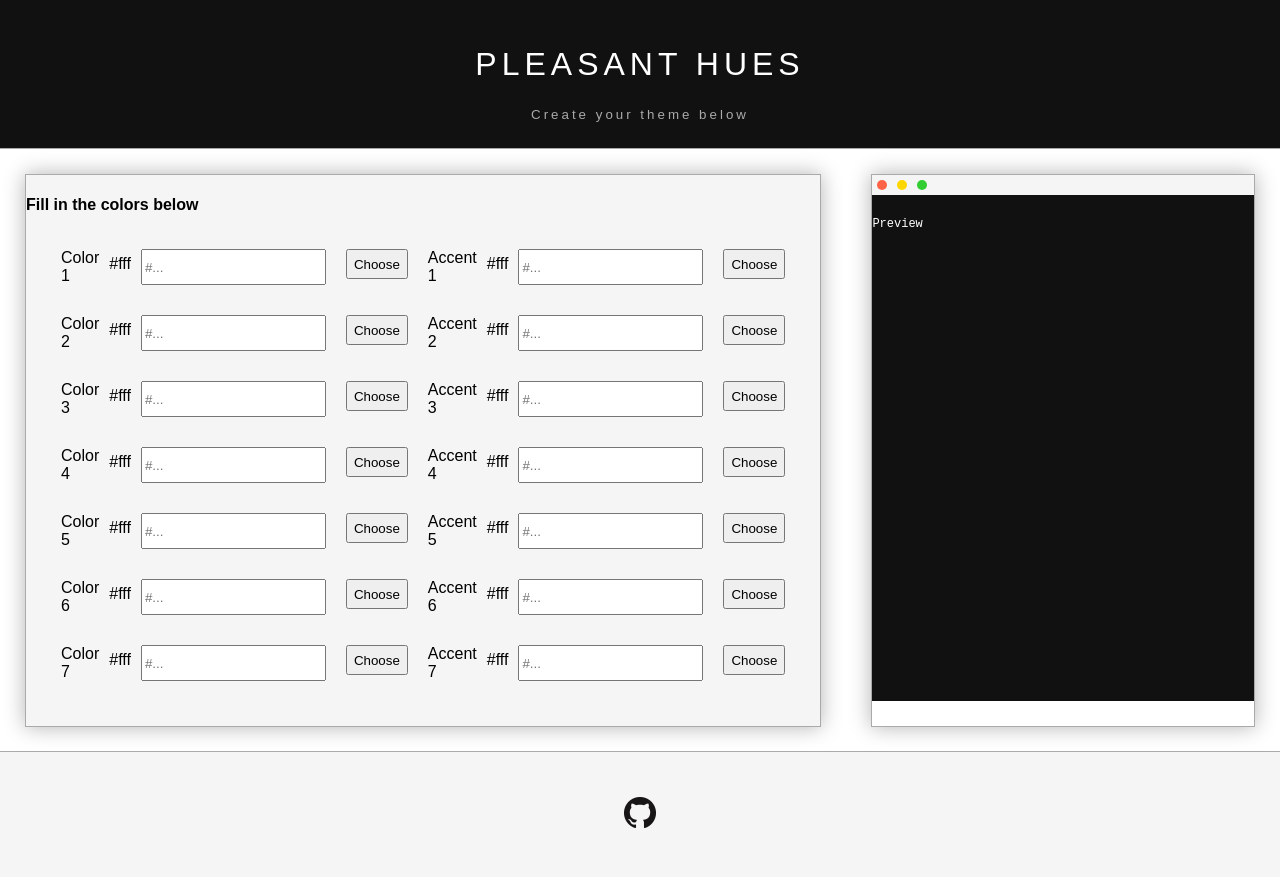
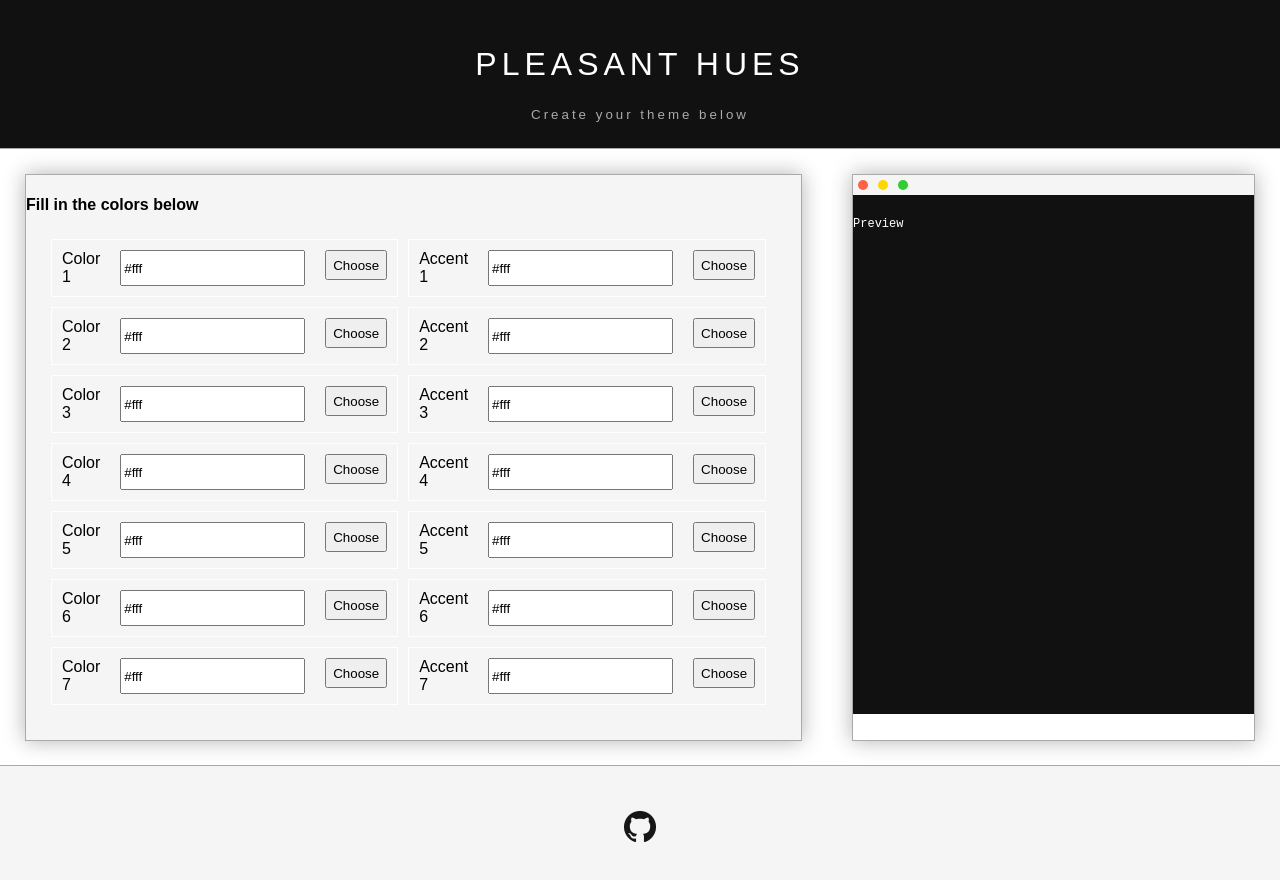
Before and after one commit to tylernhoward/pleasant-hues, a React (Create React App) app: page / in a window 1280 px wide. Shown: the top 880 px of the page. Built offline with nearby package versions, Linux system fonts and the light colour scheme.

Commit message:
Complete redux flow logic for color-picker and color-prompt. Contributes to #3

```diff
--- a/src/themingPanel/color-pane.js
+++ b/src/themingPanel/color-pane.js
@@ -5,7 +5,7 @@ import ColorPrompt from './color-prompt';
 class ColorPane extends Component {
     createPrompts(type){
         var prompts = [];
-        for(var i = 1; i <= 7; i++){
+        for(var i = 0; i <= 6; i++){
             prompts.push(<ColorPrompt type={type} index={i} key={i} />);
         }
         return prompts;
--- a/src/themingPanel/color-picker.js
+++ b/src/themingPanel/color-picker.js
@@ -8,7 +8,7 @@ class ColorPicker extends Component {
     };
 
     handleChange = (color, event) => {
-        //this.setState({ background: color.hex });
+        this.setState({ background: color.hex });
         this.props.setColor(color.hex);
         console.log(this.state.background);
     };
--- a/src/themingPanel/color-prompt.css
+++ b/src/themingPanel/color-prompt.css
@@ -1,7 +1,8 @@
 .colorPrompt {
     display: flex;
     flex-direction: row;
-    padding-bottom: 10px;
+    margin-bottom: 10px;
+    margin-right: 10px;
 }
 .colorPrompt span, input, button {
     margin: 10px;
--- a/src/themingPanel/color-prompt.js
+++ b/src/themingPanel/color-prompt.js
@@ -5,21 +5,22 @@ import './color-prompt.css'
 
 class ColorPrompt extends Component {
     state = {
+        color: this.props.savedColor,
         type: this.props.type,
         index: this.props.index,
         showPicker: false
     };
-    renderPicker(){
-        if (!this.state.showPicker) return '';
-        else return (<ColorPicker/>);
+
+    onChange(value) {
+        this.props.setColor(value);
     }
+
 
     render() {
         return (
-            <div className="colorPrompt">
-                <span>{this.state.type} {this.state.index}</span>
-                <p>{this.props.savedColor}</p>
-                <input type="text" placeholder="#..."/>
+            <div className="colorPrompt" style={{ border: `1px solid ${this.props.savedColor}` }}>
+                <span>{this.state.type} {this.state.index + 1}</span>
+                <input type="text" placeholder="#..." onChange={(e) => this.onChange(e.target.value)} value={this.props.savedColor}/>
                 <button onClick={() => this.setState({ showPicker: !this.state.showPicker })}>Choose</button>
                 {this.state.showPicker ? <div className="popup"><ColorPicker background = {this.props.savedColor} /></div> : null}
 
```
